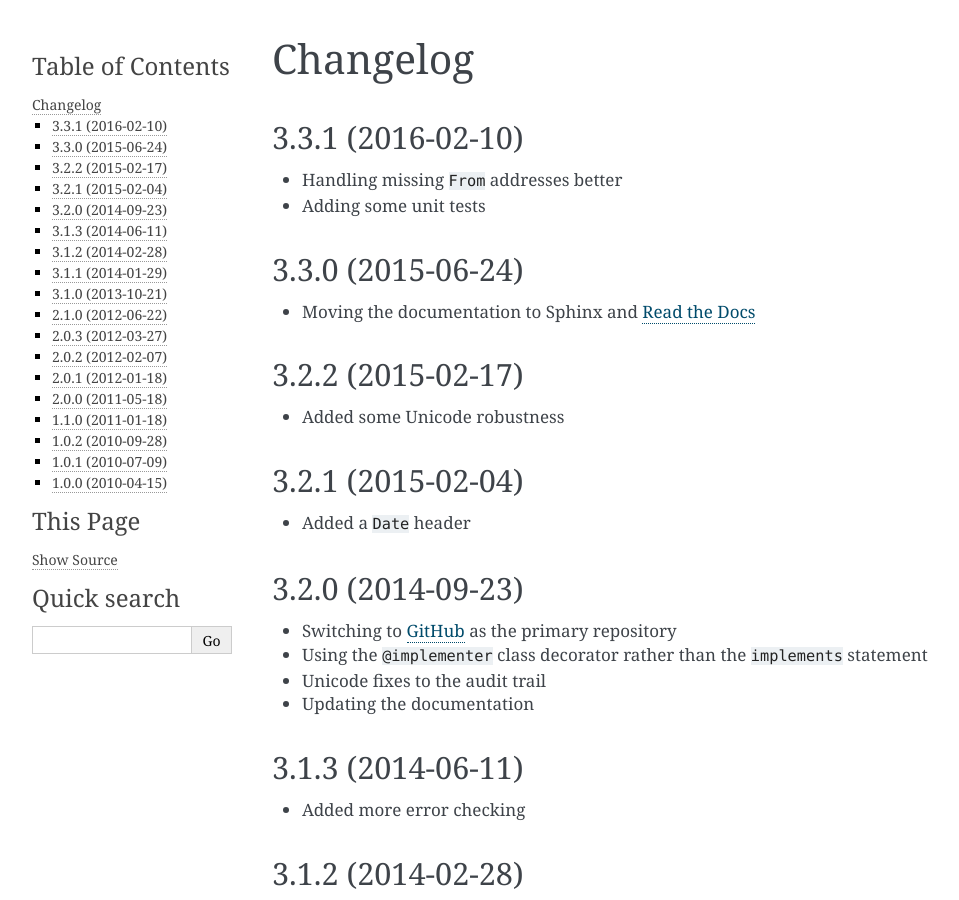
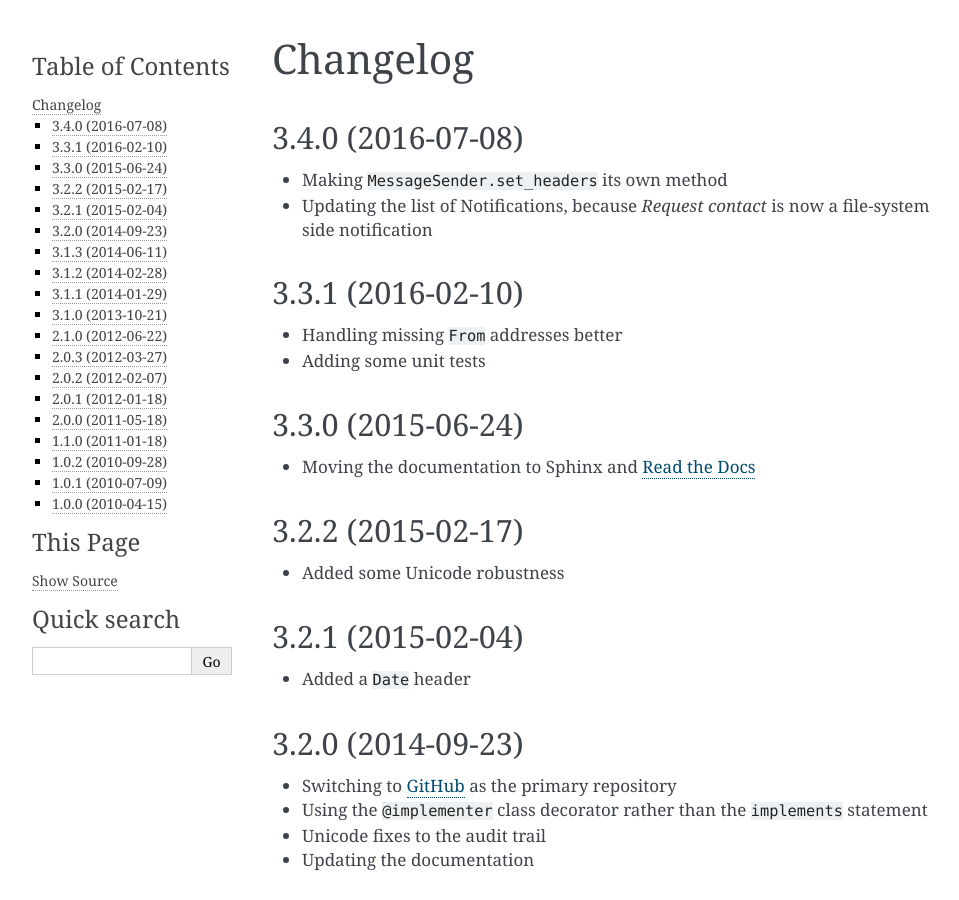
Before and after one commit to groupserver/gs.profile.notify, a Sphinx documentation site: the page built from docs/HISTORY.rst, in a window 1280 px wide and 900 px high. Shown: the whole window, without its empty margins (148-1107 px from the left). Built offline with Sphinx 7.4.7, drawn with Linux system fonts in a browser that asks for light colours.

Commit message:
Bumping the version

```diff
--- a/docs/HISTORY.rst
+++ b/docs/HISTORY.rst
@@ -1,5 +1,12 @@
 Changelog
 =========
+
+3.4.0 (2016-07-08)
+------------------
+
+* Making ``MessageSender.set_headers`` its own method
+* Updating the list of Notifications, because *Request contact*
+  is now a file-system side notification
 
 3.3.1 (2016-02-10)
 ------------------
--- a/version.py
+++ b/version.py
@@ -1,5 +1,5 @@
 # -*- coding: utf-8 -*-
-version = '3.3.1'
+version = '3.4.0'
 release = False
 
 #--------------------------------------------------------------------------#
```
